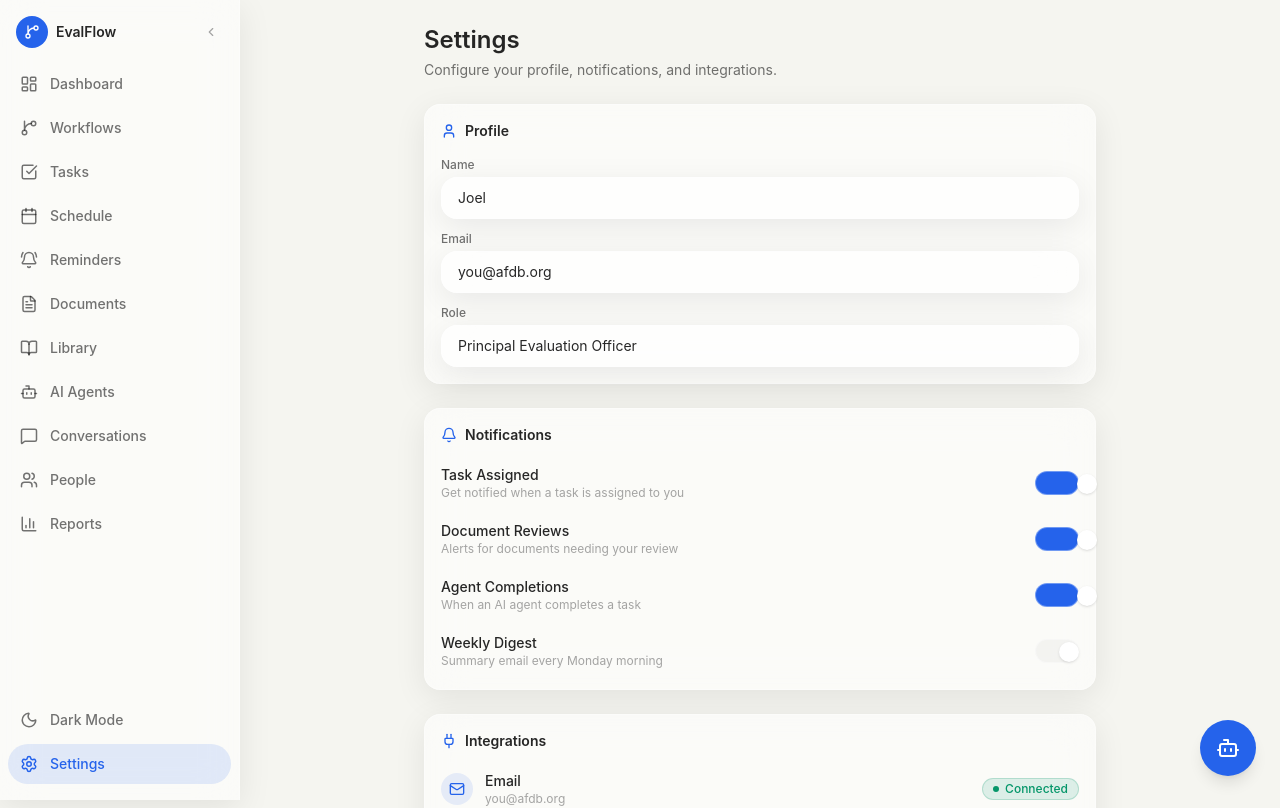
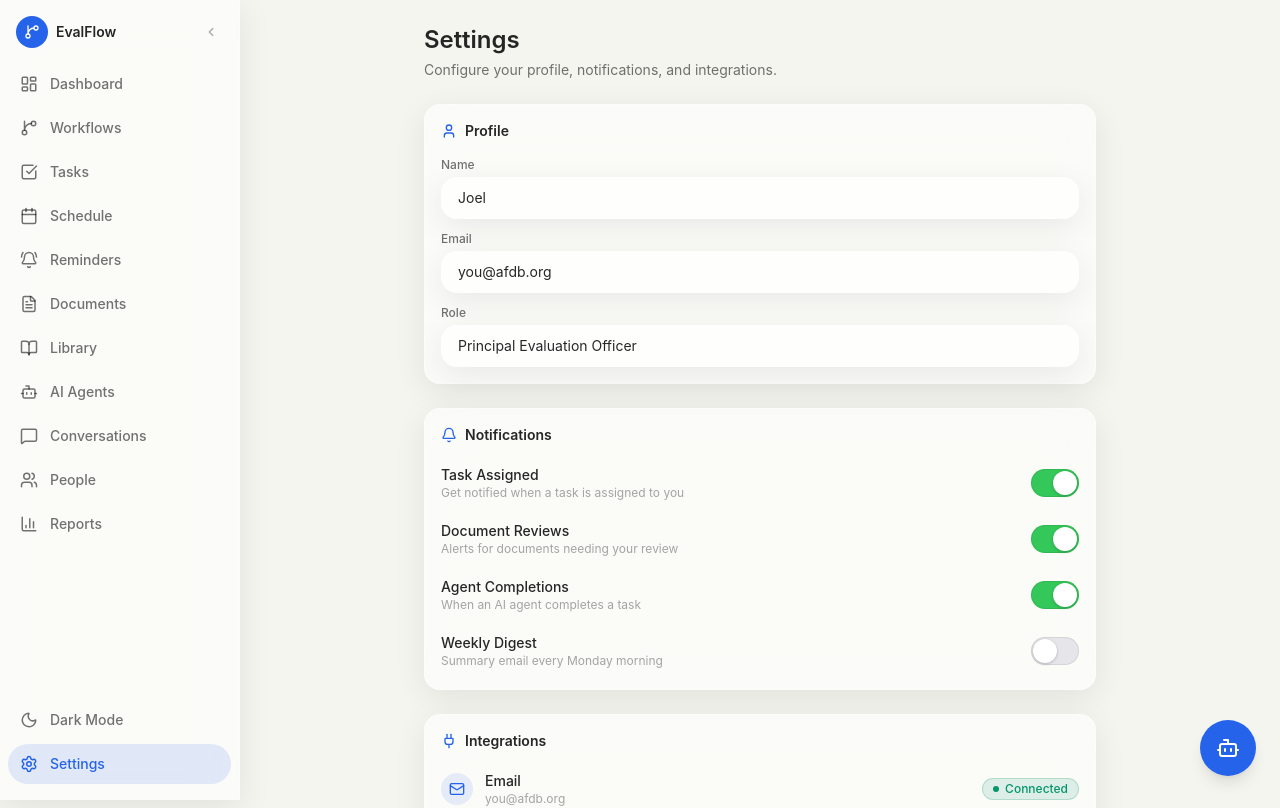
Before and after one commit to Cedric-Joel-YantioII/MySwimlaneBPM, a Next.js app: page /settings in a window 1280 px wide. Shown: the top 808 px of the page. Built offline with nearby package versions, Linux system fonts and the light colour scheme.

Commit message:
Fix toggle switches to Apple-style design

```diff
--- a/src/app/settings/page.tsx
+++ b/src/app/settings/page.tsx
@@ -11,12 +11,24 @@ function Toggle({ checked, onChange }: { checked: boolean; onChange: () => void
   return (
     <button
       onClick={onChange}
-      className="relative w-11 h-6 rounded-full transition-colors duration-200"
-      style={{ background: checked ? "var(--accent-primary)" : "var(--surface-sunken)", border: "1px solid var(--glass-border)" }}
+      className="relative flex-shrink-0 transition-colors duration-300 ease-in-out rounded-full"
+      style={{
+        width: 48,
+        height: 28,
+        background: checked ? "#34C759" : "#E5E5EA",
+        boxShadow: "inset 0 0 0 1px rgba(0,0,0,0.08)",
+      }}
     >
       <span
-        className="absolute top-0.5 w-5 h-5 rounded-full bg-white shadow transition-transform duration-200"
-        style={{ transform: checked ? "translateX(20px)" : "translateX(2px)" }}
+        className="absolute rounded-full bg-white transition-transform duration-300 ease-in-out"
+        style={{
+          width: 24,
+          height: 24,
+          top: 2,
+          left: 2,
+          transform: checked ? "translateX(20px)" : "translateX(0)",
+          boxShadow: "0 1px 3px rgba(0,0,0,0.2), 0 0 0 0.5px rgba(0,0,0,0.04)",
+        }}
       />
     </button>
   );
```
